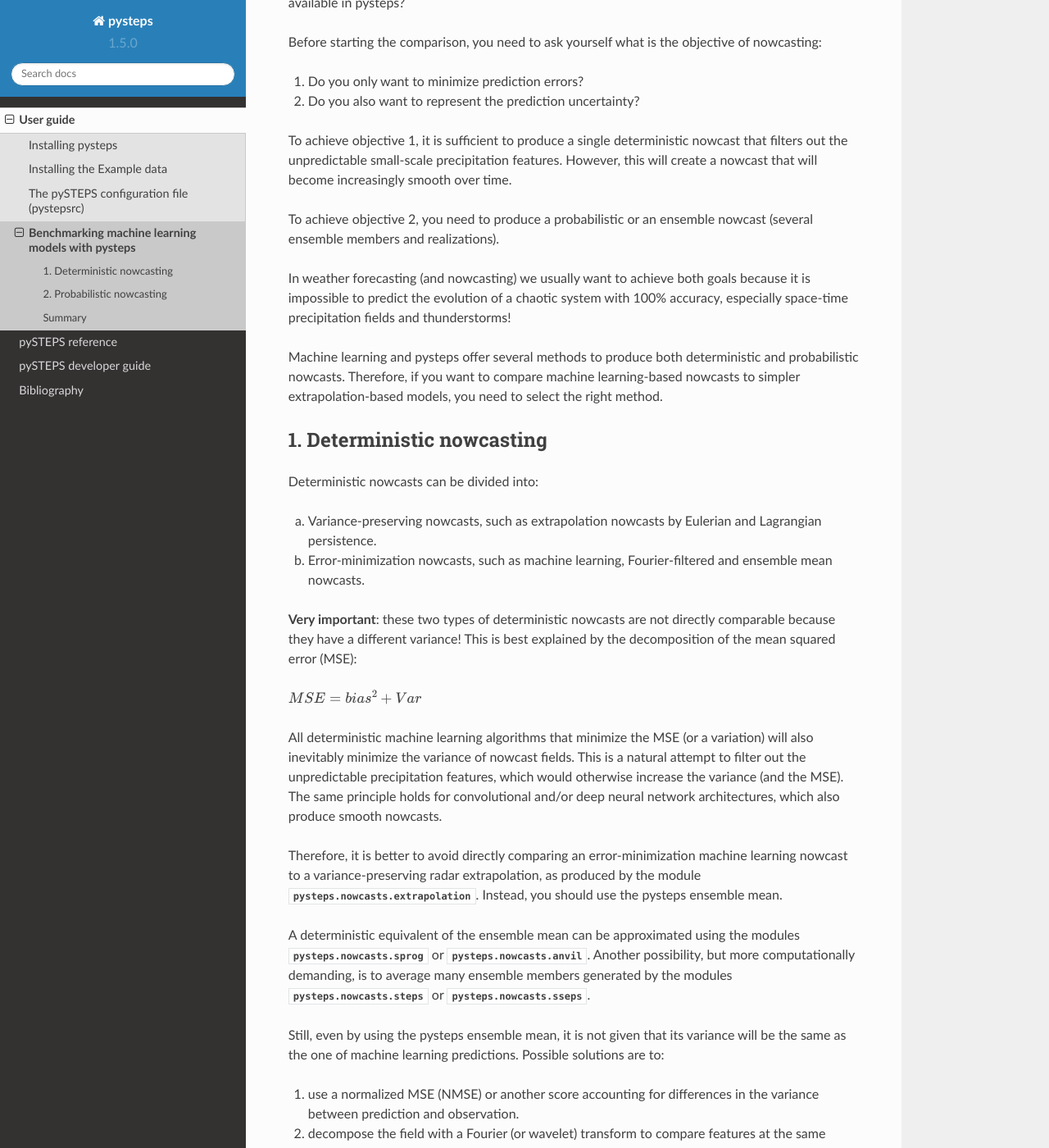
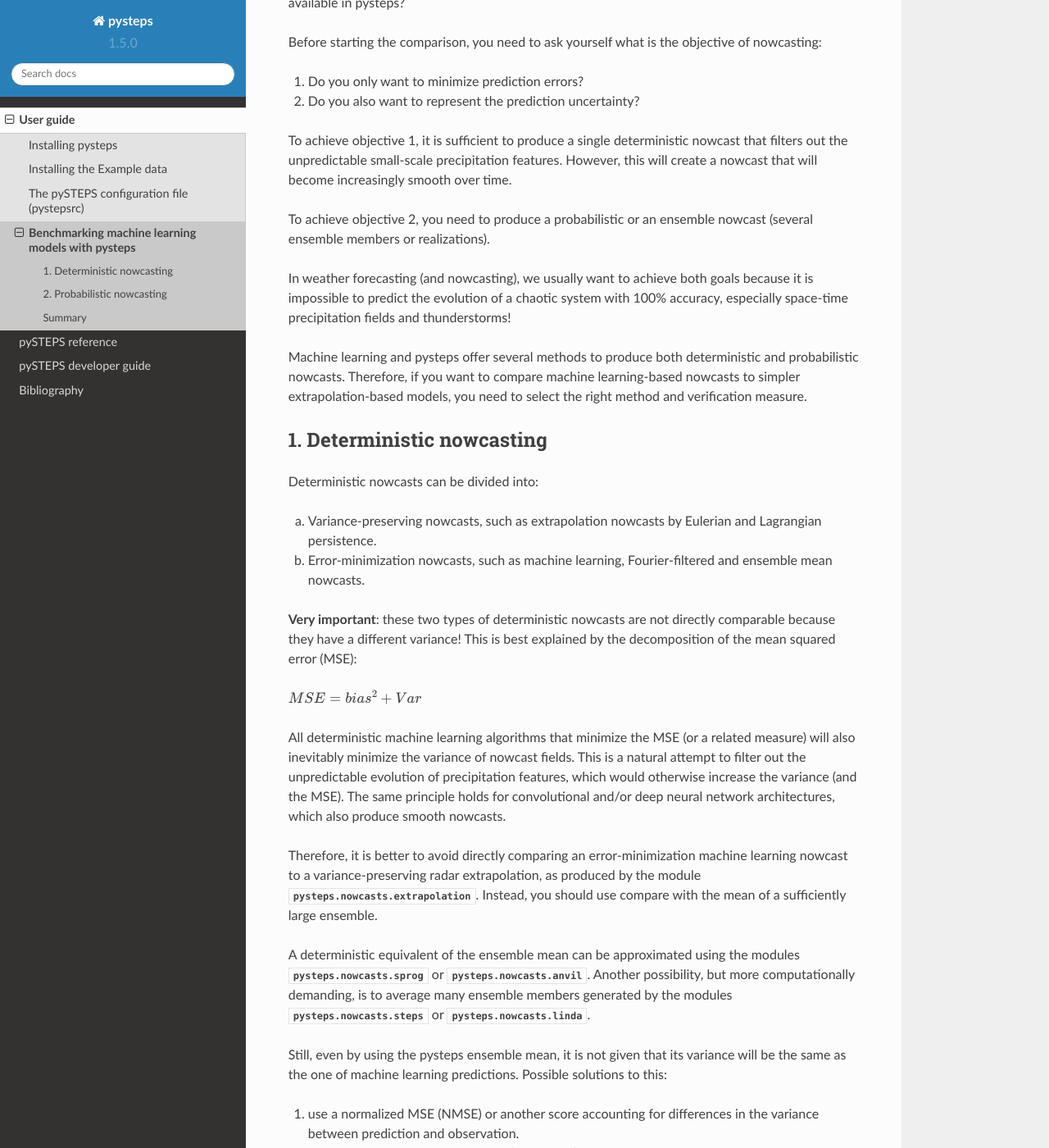
Before and after one commit to pySTEPS/pysteps, a Sphinx documentation site: the page built from doc/source/user_guide/machine_learning_pysteps.rst, in a window 1280 px wide and 1400 px high, scrolled down 229 px. Shown: the whole window at 82% size. Built offline with Sphinx 7.4.7 and the Read the Docs theme 2.0.0, drawn with Linux system fonts in a browser that asks for light colours; pages that are not in the unit, such as notebooks, are missing from menus; cross-references to code outside the pages are shown as plain code; some of the changed text lies outside the part shown.

Commit message:
Clean up page

```diff
--- a/doc/source/references.bib
+++ b/doc/source/references.bib
@@ -198,6 +198,17 @@
   YEAR=2011
 }
 
+@ARTICLE{Ravuri2021,
+  AUTHOR = "Ravuri, Suman and Lenc, Karel and Willson, Matthew and Kangin, Dmitry and Lam, Remi and Mirowski, Piotr and Fitzsimons, Megan and Athanassiadou, Maria and Kashem, Sheleem and Madge, Sam and Prudden, Rachel and Mandhane, Amol and Clark, Aidan and Brock, Andrew and Simonyan, Karen and Hadsell, Raia and Robinson, Niall and Clancy, Ellen and Arribas, Alberto and Mohamed, Shakir",
+  JOURNAL = "Nature",
+  TITLE = "Skilful precipitation nowcasting using deep generative models of radar",
+  VOLUME = 597,
+  NUMBER = 7878,
+  PAGES = "672--677",
+  YEAR = 2011,
+  DOI = "10.1038/s41586-021-03854-z",
+}
+
 @ARTICLE{RCW2011,
   AUTHOR = "E. Ruzanski and V. Chandrasekar and Y. Wang",
   TITLE = "The {CASA} Nowcasting System",
--- a/doc/source/user_guide/machine_learning_pysteps.rst
+++ b/doc/source/user_guide/machine_learning_pysteps.rst
@@ -12,12 +12,12 @@
 To achieve objective 1, it is sufficient to produce a single deterministic nowcast that filters out the unpredictable small-scale precipitation features.
 However, this will create a nowcast that will become increasingly smooth over time.
 
-To achieve objective 2, you need to produce a probabilistic or an ensemble nowcast (several ensemble members and realizations).
+To achieve objective 2, you need to produce a probabilistic or an ensemble nowcast (several ensemble members or realizations).
 
-In weather forecasting (and nowcasting) we usually want to achieve both goals because it is impossible to predict the evolution of a chaotic system with 100% accuracy, especially space-time precipitation fields and thunderstorms!
+In weather forecasting (and nowcasting), we usually want to achieve both goals because it is impossible to predict the evolution of a chaotic system with 100% accuracy, especially space-time precipitation fields and thunderstorms!
 
 Machine learning and pysteps offer several methods to produce both deterministic and probabilistic nowcasts.
-Therefore, if you want to compare machine learning-based nowcasts to simpler extrapolation-based models, you need to select the right method.
+Therefore, if you want to compare machine learning-based nowcasts to simpler extrapolation-based models, you need to select the right method and verification measure.
 
 1. Deterministic nowcasting
 --------------------------------------------
@@ -32,17 +32,17 @@
 
 :math:`MSE = bias^2 + Var`
 
-All deterministic machine learning algorithms that minimize the MSE (or a variation) will also inevitably minimize the variance of nowcast fields.
-This is a natural attempt to filter out the unpredictable precipitation features, which would otherwise increase the variance (and the MSE).
+All deterministic machine learning algorithms that minimize the MSE (or a related measure) will also inevitably minimize the variance of nowcast fields.
+This is a natural attempt to filter out the unpredictable evolution of precipitation features, which would otherwise increase the variance (and the MSE).
 The same principle holds for convolutional and/or deep neural network architectures, which also produce smooth nowcasts.
 
-Therefore, it is better to avoid directly comparing an error-minimization machine learning nowcast to a variance-preserving radar extrapolation, as produced by the module :py:mod:`pysteps.nowcasts.extrapolation`. Instead, you should use the pysteps ensemble mean.
+Therefore, it is better to avoid directly comparing an error-minimization machine learning nowcast to a variance-preserving radar extrapolation, as produced by the module :py:mod:`pysteps.nowcasts.extrapolation`. Instead, you should use compare with the mean of a sufficiently large ensemble.
 
 A deterministic equivalent of the ensemble mean can be approximated using the modules :py:mod:`pysteps.nowcasts.sprog` or :py:mod:`pysteps.nowcasts.anvil`.
-Another possibility, but more computationally demanding, is to average many ensemble members generated by the modules :py:mod:`pysteps.nowcasts.steps` or :py:mod:`pysteps.nowcasts.sseps`.
+Another possibility, but more computationally demanding, is to average many ensemble members generated by the modules :py:mod:`pysteps.nowcasts.steps` or :py:mod:`pysteps.nowcasts.linda`.
 
 Still, even by using the pysteps ensemble mean, it is not given that its variance will be the same as the one of machine learning predictions.
-Possible solutions are to:
+Possible solutions to this:
 
 #. use a normalized MSE (NMSE) or another score accounting for differences in the variance between prediction and observation.
 #. decompose the field with a Fourier (or wavelet) transform to compare features at the same spatial scales.
@@ -54,7 +54,7 @@
 
 Probabilistic machine learning regression methods can be roughly categorized into:
 
-a. Quantile-based methods, such as quantile regression, quantile random forests and quantile neural networks.
+a. Quantile-based methods, such as quantile regression, quantile random forests, and quantile neural networks.
 b. Ensemble-based methods, such as generative adversarial networks (GANs) and variational auto-encoders (VAEs).
 
 Quantile-based machine learning nowcasts are interesting, but can only estimate the probability of exceedance at a given point (see e.g. :cite:`FSNBG2019`).
@@ -63,7 +63,7 @@
 
 Generative machine learning methods are similar to the pysteps ensemble members. Both are designed to produce an ensemble of possible realizations that preserve the variance of observed radar fields.
 
-A proper probabilistic verification of generative machine learning models against pysteps would be an interesting research direction.
+A proper probabilistic verification of generative machine learning models against pysteps is an interesting research direction which was recently undertake in the work of :cite:`Ravuri2021`.
 
 Summary
 -------
@@ -85,19 +85,19 @@
      - Pysteps
      - Verification
    * - Deterministic (variance-preserving)
-     - SRGAN (Wang et al., 2018), Others?
+     - SRGAN, Others?
      - :py:mod:`pysteps.nowcasts.extrapolation` (any optical flow method)
      - MSE, RMSE, MAE, ETS, etc
    * - Deterministic (error-minimization)
      - Classical ANNs, (deep) CNNs, random forests, AdaBoost, etc
-     - :py:mod:`pysteps.nowcasts.sprog`, :py:mod:`pysteps.nowcasts.anvil` or ensemble mean of :py:mod:`pysteps.nowcasts.steps`/:py:mod:`~pysteps.nowcasts.sseps`
+     - :py:mod:`pysteps.nowcasts.sprog`, :py:mod:`pysteps.nowcasts.anvil` or ensemble mean of :py:mod:`pysteps.nowcasts.steps`/:py:mod:`~pysteps.nowcasts.linda`
      - MSE, RMSE, MAE, ETS, etc or better normalized scores, etc
    * - Probabilistic (quantile-based)
      - Quantile ANN, quantile random forests, quantile regression
-     - :py:mod:`pysteps.nowcasts.lagrangian_probability` or probabilities derived from :py:mod:`pysteps.nowcasts.steps`/:py:mod:`~pysteps.nowcasts.sseps`
+     - :py:mod:`pysteps.nowcasts.lagrangian_probability` or probabilities derived from :py:mod:`pysteps.nowcasts.steps`/:py:mod:`~pysteps.nowcasts.linda`
      - Reliability diagram (predicted vs observed quantile), probability integral transform (PIT) histogram
    * - Probabilistic (ensemble-based)
-     - GANs (Ravuri et al., 2021), VAEs, etc
+     - GANs (:cite:`Ravuri2021`), VAEs, etc
      - Ensemble and probabilities derived from :py:mod:`pysteps.nowcasts.steps`/:py:mod:`~pysteps.nowcasts.linda`
      - Probabilistic verification: reliability diagrams, continuous ranked probability scores (CRPS), etc.
        Ensemble verification: rank histograms, spread-error relationships, etc
```
